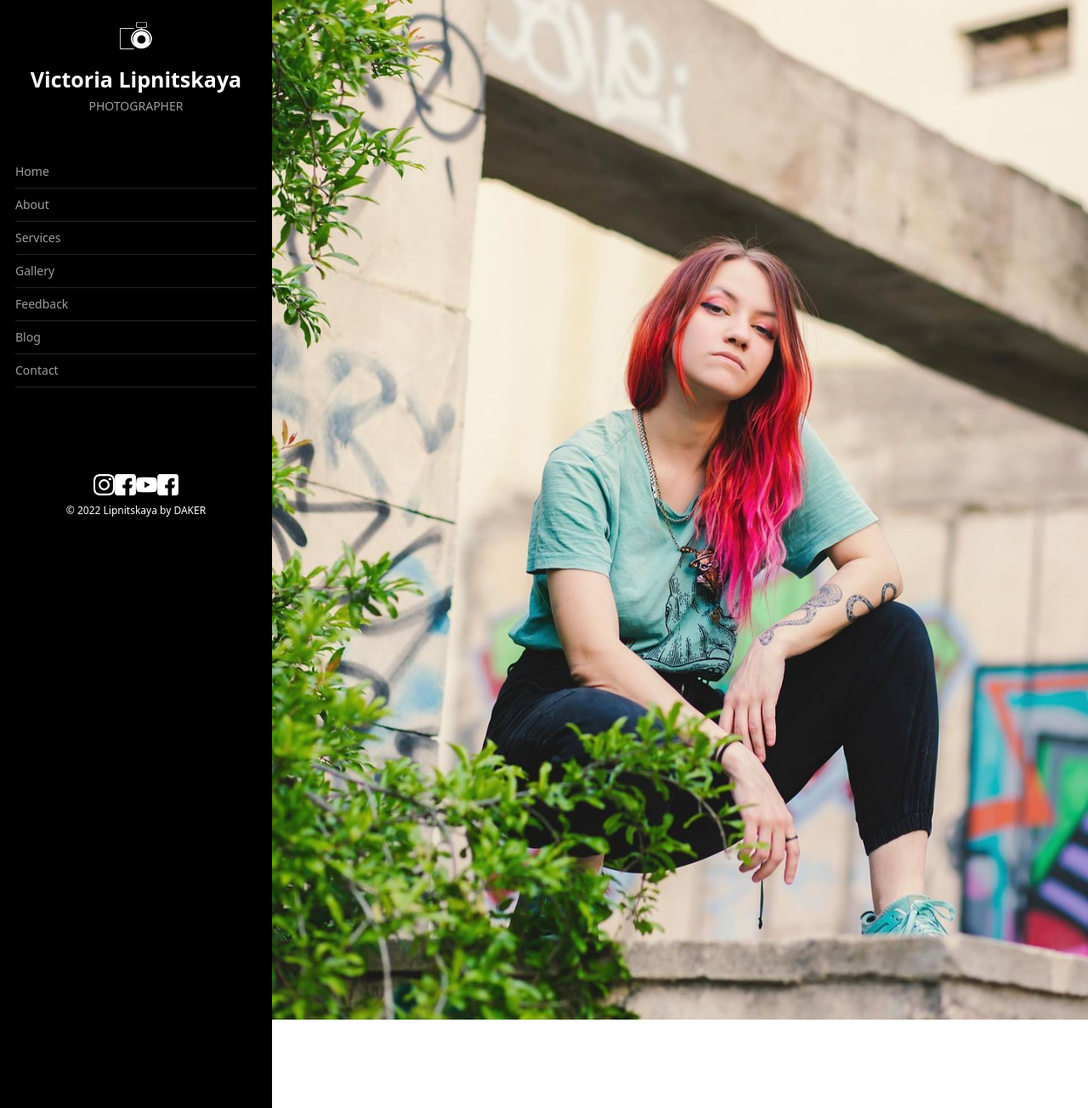
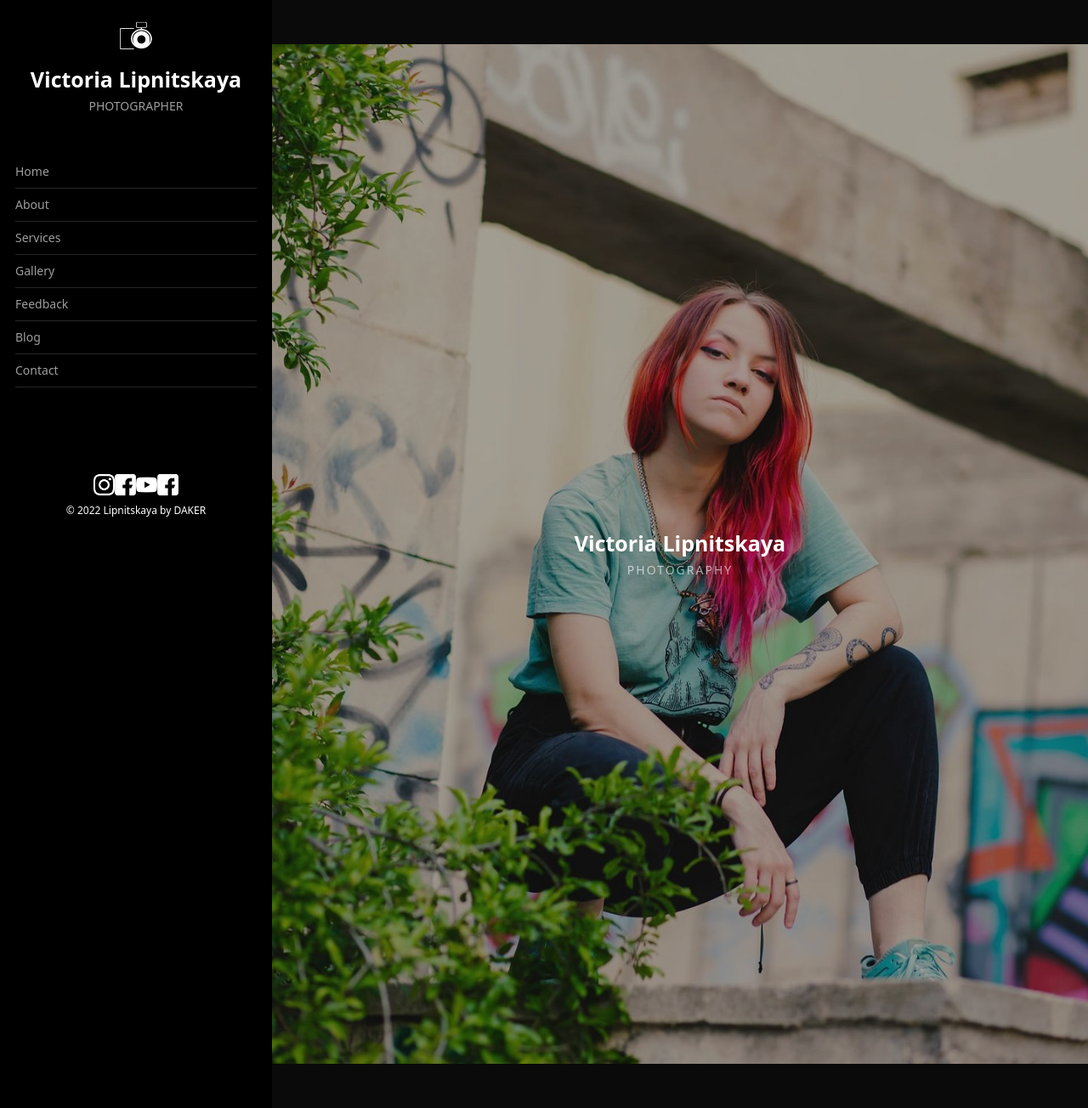
Before and after one commit to dakerdenis/photography, a PHP site: page / in a window 1280 px wide. Shown: the whole page at 85% size. Run offline with PHP 8.4, Linux system fonts and the light colour scheme.

Commit message:
added styles

```diff
--- a/index.html
+++ b/index.html
@@ -98,12 +98,16 @@
             <div class="content__block_img">
               <img src="./styles/img/4.jpg" alt="" />
             </div>
+
+
             <div class="__block_img-text">
               <div class="__block_img-text-container">
-                <p class="__block_img-text_name">Victoria Lipnitskaya</p>
+                <div class="__block_img-text_name">Victoria Lipnitskaya</div>
                 <p>Photography</p>
               </div>
             </div>
+
+
           </div>
           <!---main block gallery-->
           <div class="content__block__gallery">
@@ -121,8 +125,7 @@
           <div class="footer__block">
             <div class="footer__block__container">
               <div class="footer__desc">
-                <p class="__block_img-text_name">Victoria Lipnitskaya</p>
-                <p>Photography</p>
+
               </div>
               <div class="footer__rights">
                 © 2022 Lipnitskaya by DAKER
--- a/styles/style.css
+++ b/styles/style.css
@@ -91,7 +91,9 @@ h6 {
   font-size: inherit;
   font-weight: 400;
 }
-
+::-webkit-scrollbar {
+  width: 0;
+}
 .main_wrapper {
   width: 100%;
   height: 100vh;
@@ -216,35 +218,75 @@ h6 {
 /***********/
 /***********/
 .content__container {
-  height: 100%;
+  height: 100vh;
   width: 75%;
+  overflow: hidden;
   overflow: scroll;
+  background-color: #101010;
+}
+.content__container::-webkit-scrollbar {
+  width: 0;
+  height: 0;
 }
 
 .content__wrapper {
   width: 100%;
-  height: 100%;
+
 }
 
 .content__block_wallpaper {
   width: 100%;
+  position: relative;
 
 }
 
 .content__block_img {
   width: 100%;
   overflow: hidden;
+
   height: 100vh;
+  display: flex;
+  align-items: center;
+  justify-content: center;
+
 }
 .content__block_img img {
   width: 100%;
   object-fit: cover;
+
 }
 
-.__block_img-text {}
+.__block_img-text {
+  position: absolute;
+  width: 100%;
+  height: 100%;
+  top: 0;
+  left: 0;
+  background-color: rgba(0, 0, 0, 0.348);
+  display: flex;
+  align-items: center;
+  justify-content: center;
+  }
+.__block_img-text-container{
+  width: 30%;
+  text-align: center;
+}
 
-.__block_img-text_name {}
+.__block_img-text-container p {
+  text-align: center;
+  color: rgba(255, 255, 255, 0.616);
+  font-size: 14px;
+  font-weight: 400;
+  margin-top: 12px;
+  text-transform: uppercase;
+  letter-spacing: 2px;
+}
+.__block_img-text_name {
+  color: #fff;
+  font-size: 25px;
+  font-weight: 600;
 
+}
 .content__block__gallery {}
 
 .gallery__content {}
```
